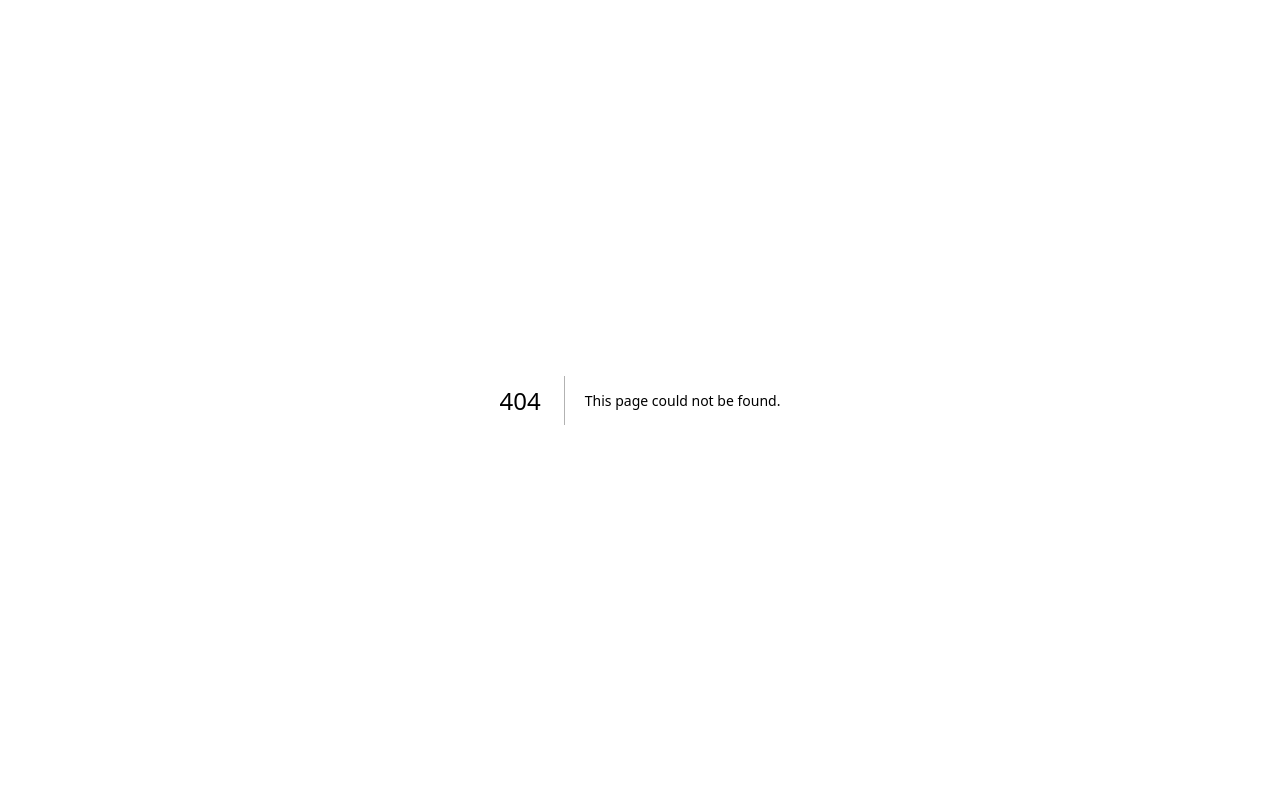
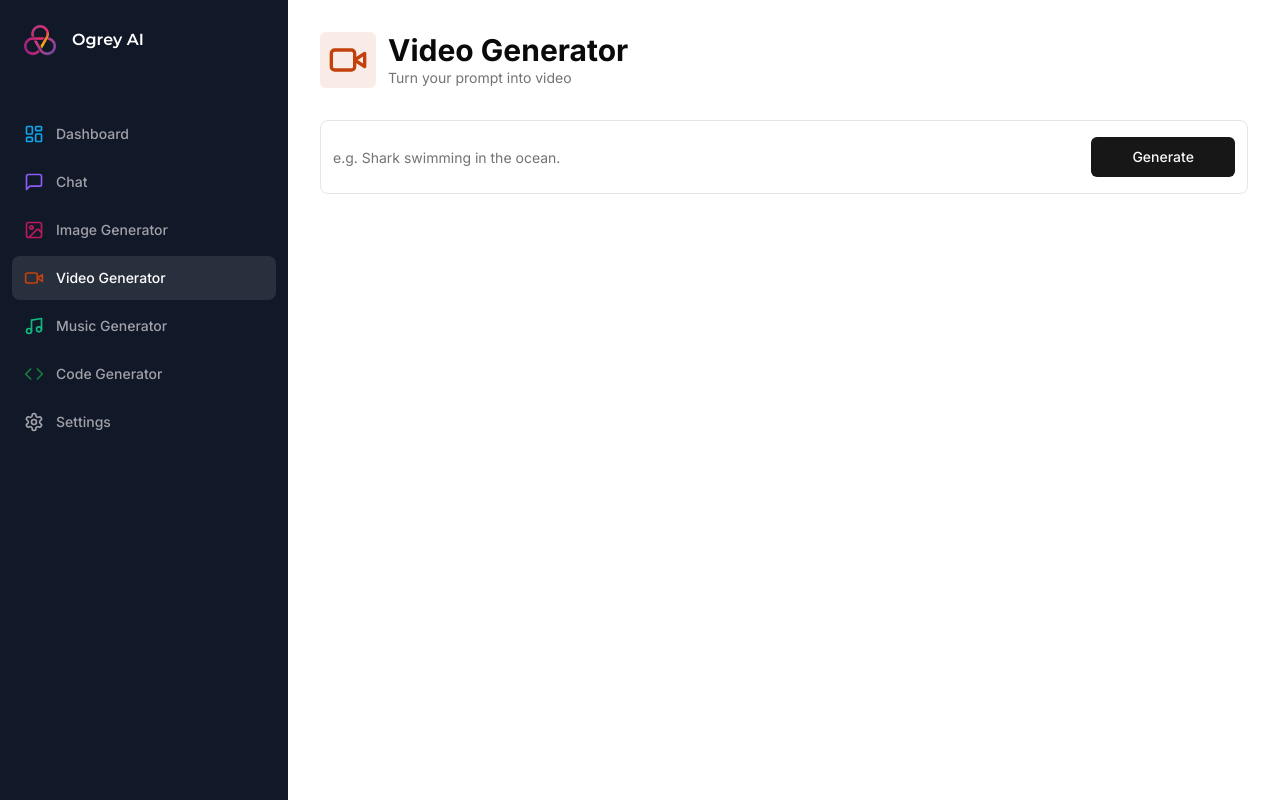
Before and after one commit to kennethogrey/ai-sass, a Next.js app: page /video in a window 1280 px wide. Before the commit this address had no page. Built offline with nearby package versions, Linux system fonts and the light colour scheme.

Commit message:
done with video generator

```diff
--- /dev/null
+++ b/app/(dashboard)/(routes)/video/constants.ts
@@ -0,0 +1,7 @@
+import * as z from "zod";
+
+export const formSchema = z.object({
+    prompt: z.string().min(1, {
+        message:"Video prompt is required",
+    })
+})
--- /dev/null
+++ b/app/(dashboard)/(routes)/video/page.tsx
@@ -0,0 +1,103 @@
+"use client"
+
+import axios from "axios";
+import * as z from "zod";
+import { Heading } from "@/components/heading";
+import { VideoIcon, VideoOff } from "lucide-react";
+import { useForm } from "react-hook-form";
+import { formSchema } from "./constants";
+import { zodResolver } from "@hookform/resolvers/zod"
+import { Form, FormControl, FormField, FormItem } from "@/components/ui/form";
+import { Input } from "@/components/ui/input";
+import { Empty } from "@/components/empty";
+import { Loader } from "@/components/loader";
+import { Button } from "@/components/ui/button";
+import { useRouter } from "next/navigation";
+import { useState } from "react";
+
+
+const VideoPage = ()=>{
+    const router = useRouter();
+    const [video, setVideo] = useState<string>();
+    const form = useForm<z.infer<typeof formSchema>>({
+        resolver:zodResolver(formSchema),
+        defaultValues:{
+            prompt:""
+        }
+    })
+
+    const isLoading = form.formState.isSubmitting;
+
+    const onSubmit = async (values:z.infer<typeof formSchema>) =>{
+        try {
+            setVideo(undefined)
+            const response = await axios.post('/api/video', values)
+
+            setVideo(response.data[0])
+
+            form.reset();
+        } catch (error: any) {
+            console.log(error)
+        } finally {
+            router.refresh();
+        }
+    }
+
+    return (
+        <div>
+            <Heading
+                title="Video Generator"
+                description="Turn your prompt into video"
+                icon={VideoIcon}
+                iconColor="text-orange-700"
+                bgColor="bg-orange-700/10"
+            />
+            <div className="px-4 lg:px-8">
+                <div>
+                    <Form {...form}>
+                        <form
+                            onSubmit={form.handleSubmit(onSubmit)}
+                            className="rounded-lg border w-full p-4 px-3 md-px-6 focus-within:shadow-sm grid grid-cols-12 gap-2"
+                        >
+                            <FormField
+                                name="prompt"
+                                render={({field})=>(
+                                    <FormItem className="col-span-12 lg:col-span-10">
+                                        <FormControl className="m-0 p-0">
+                                            <Input
+                                                className="border-0 outline-none focus-visible:ring-0 focus-visible:ring-transparent"
+                                                disabled={isLoading}
+                                                placeholder="e.g. Shark swimming in the ocean."
+                                                {...field}
+                                            />
+                                        </FormControl>
+                                    </FormItem>
+                                )}
+                            />
+                            <Button className="col-span-12 lg:col-span-2 w-full" disabled={isLoading}>
+                                Generate
+                            </Button>
+                        </form>
+                    </Form>
+                </div>
+                <div className="space-y-4 mt-4">
+                    {isLoading && (
+                        <div className="p-8 rounded-lg w-full flex items-center justify-center bg-muted">
+                            <Loader/>
+                        </div>
+                    )}
+                    {!VideoOff && !isLoading && (
+                        <Empty label="No Video Generated."/>
+                    )}
+                    {video && (
+                        <video controls className="w-full aspect-video mt-8 rounded-lg bg-black">
+                            <source src={video}/>
+                        </video>
+                    )}
+                </div>
+            </div>
+        </div>
+    )
+}
+
+export default VideoPage;
--- /dev/null
+++ b/app/api/video/route.ts
@@ -0,0 +1,38 @@
+import { auth } from '@clerk/nextjs';
+import { NextResponse } from 'next/server';
+import Replicate from "replicate"
+
+const replicate = new Replicate({
+    auth: process.env.REPLICATE_API_TOKEN!
+})
+
+export async function POST(req:Request){
+    try{
+        const {userId} = auth();
+        const body = await req.json();
+        const {prompt} = body;
+
+        if(!userId){
+            return new NextResponse("Unauthorized", {status: 401})
+        }
+
+        if(!prompt){
+            return new NextResponse("Prompt is required",{status:400})
+        }
+
+        const response = await replicate.run(
+            "anotherjesse/zeroscope-v2-xl:9f747673945c62801b13b84701c783929c0ee784e4748ec062204894dda1a351",
+            {
+              input: {
+                prompt: prompt
+              }
+            }
+        );
+
+        return NextResponse.json(response)
+
+    }catch(error){
+        console.log("[VIDEO_ERROR]", error);
+        return new NextResponse("Internal error", {status:500});
+    }
+}
```
